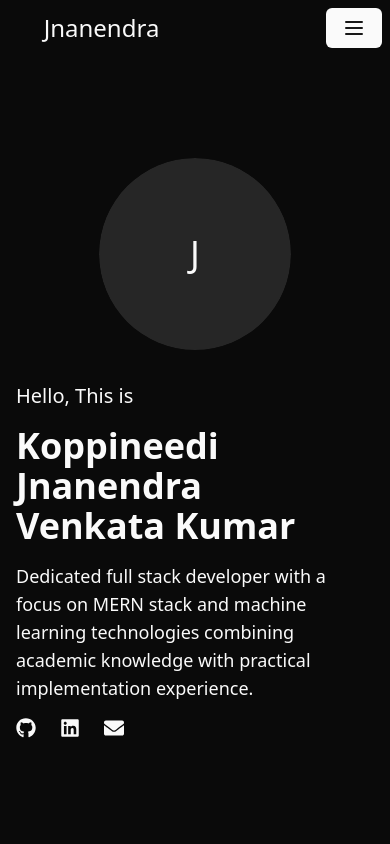
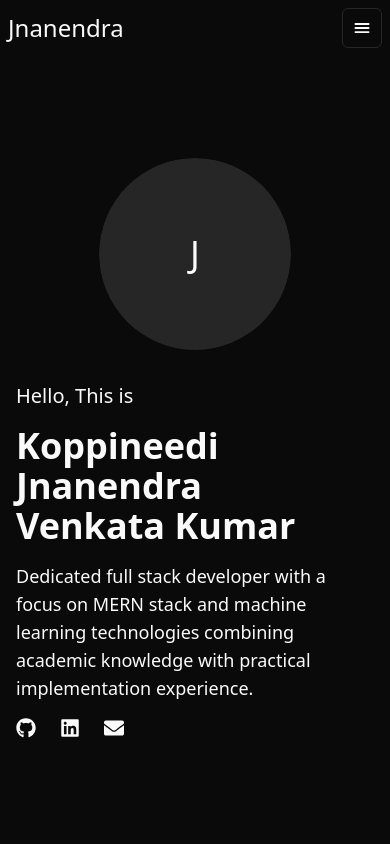
Before and after one commit to jnanendra24/portfolio, a React (Vite) app: page / in a window 390 px wide. Shown: the top 844 px of the page. Built offline with nearby package versions, Linux system fonts and the light colour scheme.

Commit message:
fix minor ui issues

```diff
--- a/src/components/achievements/Achievements.tsx
+++ b/src/components/achievements/Achievements.tsx
@@ -5,7 +5,7 @@ function Achievements() {
     <>
       <section
         id="achievements"
-        className="h-screen pt-[9vh] flex flex-col items-center gap-4"
+        className=" pt-[9vh] flex flex-col items-center gap-4"
       >
         <h2 className="text-4xl text-balance text-center">
           Achievements & Certifications
--- a/src/components/achievements/AchivementCard.tsx
+++ b/src/components/achievements/AchivementCard.tsx
@@ -42,7 +42,7 @@ function AchivementCard({
         <CardDescription>{description}</CardDescription>
       </CardContent>
       <CardFooter>
-        <Avatar className="h-32 md:h-64 w-full rounded-none">
+        <Avatar className="h-64 w-full rounded-none">
           <AvatarImage src={imageSrc} className="cover" />
           <AvatarFallback className="rounded-none text-5xl">
             {title.slice(0, 1)}
--- a/src/components/achievements/AchivementsCarousel.tsx
+++ b/src/components/achievements/AchivementsCarousel.tsx
@@ -42,7 +42,7 @@ function AchivementsCarousel() {
         opts={{
           align: "start",
         }}
-        className="w-screen md:w-10/12"
+        className="w-96 md:w-10/12"
       >
         <CarouselContent>
           {myAchievements.map((project, index) => (
@@ -51,8 +51,8 @@ function AchivementsCarousel() {
             </CarouselItem>
           ))}
         </CarouselContent>
-        <CarouselPrevious className="hidden md:block" />
-        <CarouselNext className="hidden md:block" />
+        <CarouselPrevious className="hidden md:flex" />
+        <CarouselNext className="hidden md:flex" />
       </Carousel>
     </>
   );
--- a/src/components/nav/NavBar.tsx
+++ b/src/components/nav/NavBar.tsx
@@ -2,6 +2,7 @@ import { Button } from "@/components/ui/button";
 import { MdSunny } from "react-icons/md";
 import { FaMoon } from "react-icons/fa";
 import { useTheme } from "@/components/theme-provider";
+import { IoMenu } from "react-icons/io5";
 const navas = [
   { href: "#home", label: "Home" },
   { href: "#projects", label: "Projects" },
@@ -20,25 +21,12 @@ export default function NavBar() {
     <>
       <nav className="lg:h-[9vh] text-foreground p-2 sticky top-0 z-50 bg-background md:bg-transparent">
         <div className="grid grid-cols-2 place-items-center md:mx-auto md:flex md:justify-between md:items-center">
-          <a href="#home">
-            <h1 className="text-2xl">Jnanendra</h1>
+          <a href="#home" className="text-2xl justify-self-start">
+            <h1>Jnanendra</h1>
           </a>
           <div className="md:hidden place-self-end">
-            <Button onClick={toggleMenu}>
-              <svg
-                className="w-6 h-6"
-                fill="none"
-                stroke="currentColor"
-                viewBox="0 0 24 24"
-                xmlns="http://www.w3.org/2000/svg"
-              >
-                <path
-                  strokeLinecap="round"
-                  strokeLinejoin="round"
-                  strokeWidth={2}
-                  d="M4 6h16M4 12h16M4 18h16"
-                />
-              </svg>
+            <Button variant={"outline"} size="icon" onClick={toggleMenu}>
+              <IoMenu className="text-xl" />
             </Button>
           </div>
           <div
--- a/src/components/projects/ProjectCarousel.tsx
+++ b/src/components/projects/ProjectCarousel.tsx
@@ -50,7 +50,7 @@ function ProjectCarousel() {
       opts={{
         align: "start",
       }}
-      className="w-screen md:w-10/12"
+      className="w-96 md:w-10/12"
     >
       <CarouselContent>
         {myProjects.map((project, index) => (
@@ -59,8 +59,8 @@ function ProjectCarousel() {
           </CarouselItem>
         ))}
       </CarouselContent>
-      <CarouselPrevious className="hidden md:block" />
-      <CarouselNext className="hidden md:block" />
+      <CarouselPrevious className="hidden md:flex" />
+      <CarouselNext className="hidden md:flex" />
     </Carousel>
   );
 }
--- a/src/components/skills/Skills.tsx
+++ b/src/components/skills/Skills.tsx
@@ -19,7 +19,7 @@ const Skills = () => {
         className="pt-[9vh] flex flex-col items-center justify-center gap-4"
       >
         <h2 className="text-4xl">Techincal Skills</h2>
-        <div className="w-fit mx-auto gap-4 grid grid-cols-1 md:grid-cols-2 lg:grid-cols-4 place-items-center">
+        <div className="w-fit mx-auto gap-4 grid grid-cols-2 lg:grid-cols-4 place-items-center">
           {mySkills.map((techSkill) => (
             <Card className="w-full" key={techSkill.title}>
               <CardHeader>
```
